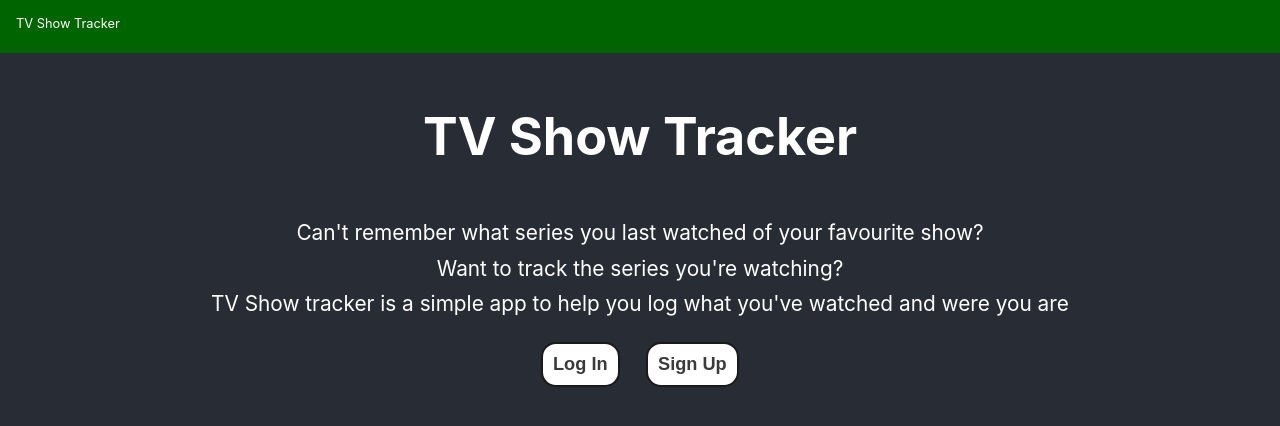
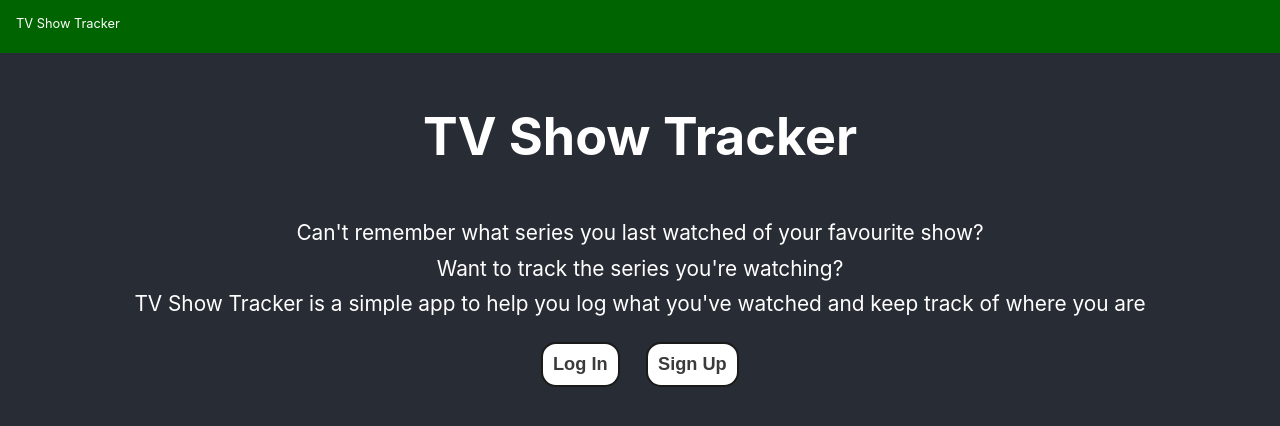
Before and after one commit to Sunbearian/tv-show-tracker, a React (Create React App) app in the folder frontend/: page / in a window 1280 px wide. Shown: the top 426 px of the page. Built offline with nearby package versions, Linux system fonts and the light colour scheme; no server answers.

Commit message:
Updated landing page text (#8)

```diff
--- a/frontend/src/routes/LandingPage.tsx
+++ b/frontend/src/routes/LandingPage.tsx
@@ -9,8 +9,8 @@ export default function Main() {
 			<p>Can't remember what series you last watched of your favourite show?</p>
 			<p>Want to track the series you're watching?</p>
 			<p>
-				TV Show tracker is a simple app to help you log what you've watched and
-				were you are
+				TV Show Tracker is a simple app to help you log what you've watched and
+				keep track of where you are
 			</p>
 			<div className="landing-page-button">
 				<LoginButton />
```
